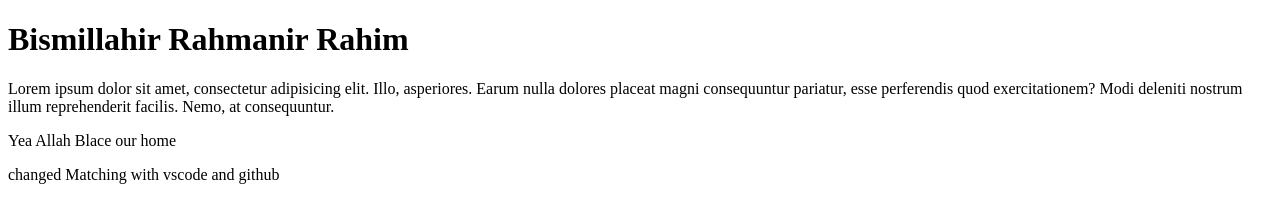
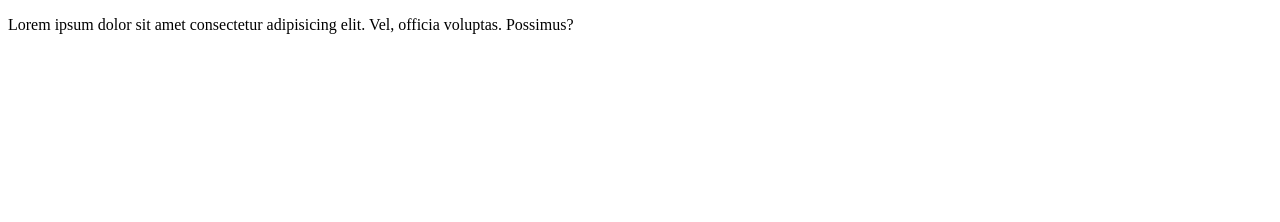
Before and after one commit to am072801/Project_1st, a plain HTML site: page index.html in a window 1280 px wide. Drawn offline with Linux system fonts and the light colour scheme.

Commit message:
ptag-added

```diff
--- a/index.html
+++ b/index.html
@@ -6,10 +6,10 @@
     <title>Document</title>
 </head>
 <body>
-    <h1> Bismillahir Rahmanir Rahim</h1>
-    <p>Lorem ipsum dolor sit amet, consectetur adipisicing elit. Illo, asperiores. Earum nulla dolores placeat magni consequuntur pariatur, esse perferendis quod exercitationem? Modi deleniti nostrum illum reprehenderit facilis. Nemo, at consequuntur.</p>
+<p>
+    Lorem ipsum dolor sit amet consectetur adipisicing elit. Vel, officia voluptas. Possimus?
+</p>
 
-    <p> Yea Allah Blace our home</p>
-    <p> changed Matching with vscode and github</p>
+
 </body>
 </html>
```
